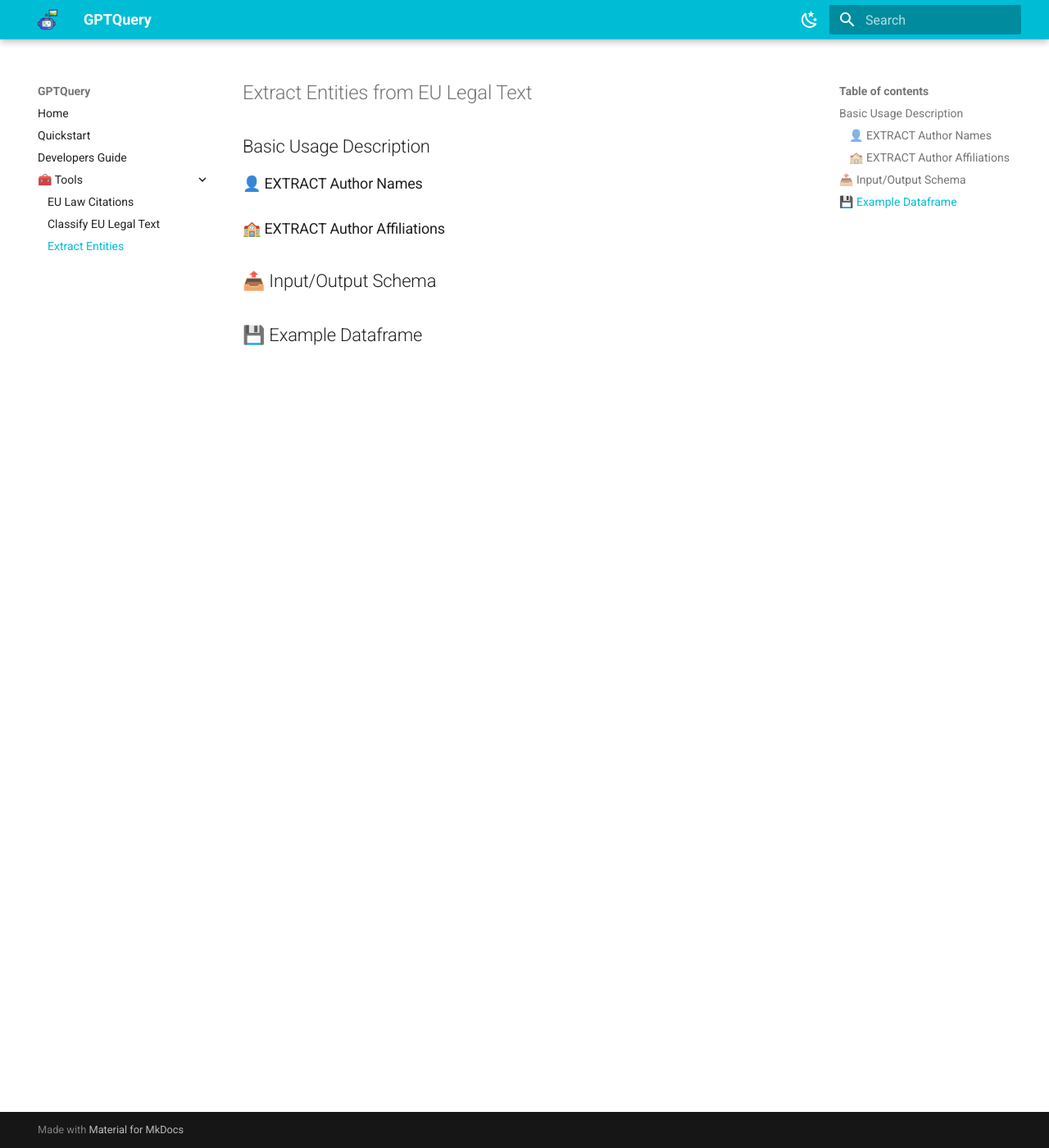
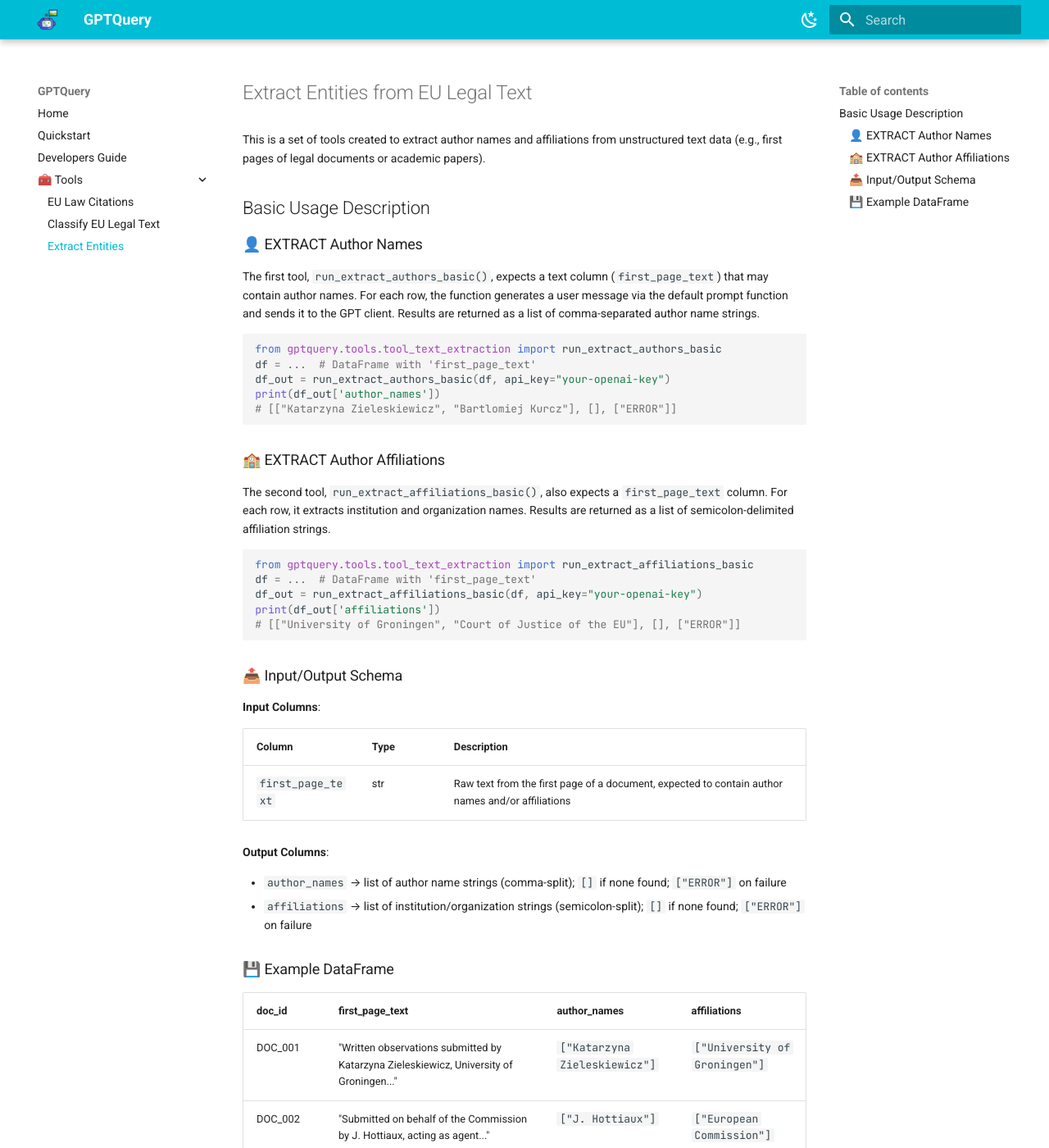
Before and after one commit to mauriciomm7/gptquery, an MkDocs documentation site: the page built from docs/tools/text_extraction.md, in a window 1280 px wide and 1400 px high. Shown: the whole window at 82% size. Built offline with MkDocs 1.6.1 and Material for MkDocs 9.7.7, drawn with Linux system fonts in a browser that asks for light colours; some of the changed text lies outside the part shown.

Commit message:
UPDATE docs

````diff
--- a/docs/tools/text_extraction.md
+++ b/docs/tools/text_extraction.md
@@ -1,11 +1,50 @@
 # Extract Entities from EU Legal Text
+
+This is a set of tools created to extract author names and affiliations from unstructured text data (e.g., first pages of legal documents or academic papers).
 
 ## Basic Usage Description
 
 ### 👤 EXTRACT Author Names
 
+The first tool, `run_extract_authors_basic()`, expects a text column (`first_page_text`) that may contain author names. For each row, the function generates a user message via the default prompt function and sends it to the GPT client. Results are returned as a list of comma-separated author name strings.
+
+```python
+from gptquery.tools.tool_text_extraction import run_extract_authors_basic
+df = ...  # DataFrame with 'first_page_text'
+df_out = run_extract_authors_basic(df, api_key="your-openai-key")
+print(df_out['author_names'])
+# [["Katarzyna Zieleskiewicz", "Bartlomiej Kurcz"], [], ["ERROR"]]
+```
+
 ### 🏫 EXTRACT Author Affiliations
 
-## 📤 Input/Output Schema
+The second tool, `run_extract_affiliations_basic()`, also expects a `first_page_text` column. For each row, it extracts institution and organization names. Results are returned as a list of semicolon-delimited affiliation strings.
 
-## 💾 Example Dataframe
+```python
+from gptquery.tools.tool_text_extraction import run_extract_affiliations_basic
+df = ...  # DataFrame with 'first_page_text'
+df_out = run_extract_affiliations_basic(df, api_key="your-openai-key")
+print(df_out['affiliations'])
+# [["University of Groningen", "Court of Justice of the EU"], [], ["ERROR"]]
+```
+
+### 📤 Input/Output Schema
+
+**Input Columns**:
+
+| Column | Type | Description |
+|---|---|---|
+| `first_page_text` | str | Raw text from the first page of a document, expected to contain author names and/or affiliations |
+
+**Output Columns**:
+
+- `author_names` → list of author name strings (comma-split); `[]` if none found; `["ERROR"]` on failure
+- `affiliations` → list of institution/organization strings (semicolon-split); `[]` if none found; `["ERROR"]` on failure
+
+### 💾 Example DataFrame
+
+| doc_id | first_page_text | author_names | affiliations |
+|---|---|---|---|
+| DOC_001 | "Written observations submitted by Katarzyna Zieleskiewicz, University of Groningen..." | `["Katarzyna Zieleskiewicz"]` | `["University of Groningen"]` |
+| DOC_002 | "Submitted on behalf of the Commission by J. Hottiaux, acting as agent..." | `["J. Hottiaux"]` | `["European Commission"]` |
+| DOC_003 | *(cover page only, no author block)* | `[]` | `[]` |
--- a/mkdocs.yml
+++ b/mkdocs.yml
@@ -5,6 +5,8 @@ theme:
   name: material
   logo: assets/robot-talking.png
   favicon: assets/robot-talking.ico
+  features:
+    - search.suggest
   font:
     text: Roboto
     code: JetBrains Mono
@@ -47,3 +49,6 @@ nav:
 
 extra_css:
   - stylesheets/overrides.css
+
+plugins:
+  - search
````
Also changed, not shown: docs/index.md (+3 -1 lines), docs/tools/classify_text.md (+35 -3 lines), docs/tools/eulaw_citations.md (+0 -1 lines).
